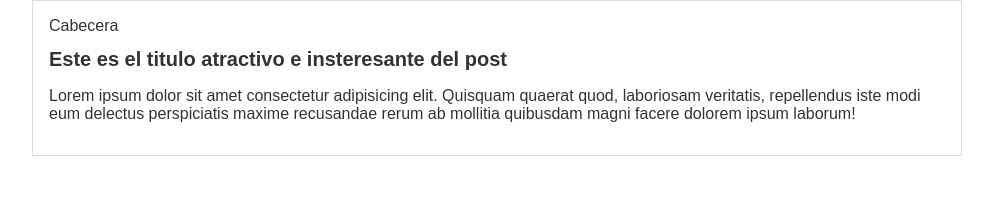
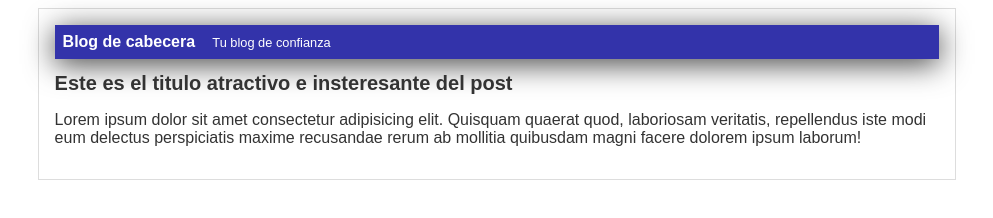
Before and after one commit to Jeremias-Schreiner/hyperblog, a plain HTML site: page index.html in a window 1280 px wide. Shown: the whole page, without its empty margins (143-1136 px from the left). Drawn offline with Linux system fonts and the light colour scheme.

Commit message:
Cabecera finalizada

```diff
--- a/estilos.css
+++ b/estilos.css
@@ -3,9 +3,24 @@ body{
     text-align: center;
     font-family: "Arial";
     font-size: 16px;
-    margin: 0;
+    margin: 400;
     padding: 0;
 
+}
+
+#cabecera{
+    background-color: #33A;
+    box-shadow: 0px 5px 30px 0px rgba(0,0,0,0.75);
+    color: white;
+    font-weight: bold;
+    margin:0;
+    padding: 0.5em;
+}
+
+#cabecera #tagline{
+    padding: 0 0 0 1em;
+    font-weight: normal;
+    font-size: 0.8em;
 }
 
 #container{
--- a/index.html
+++ b/index.html
@@ -10,7 +10,7 @@
 <body>
     <div id = "container">
         <div id = "cabecera">
-            Cabecera
+            Blog de cabecera <span id = "tagline">Tu blog de confianza</span>
         </div>
         <div id = "post">
             <h1>
```
